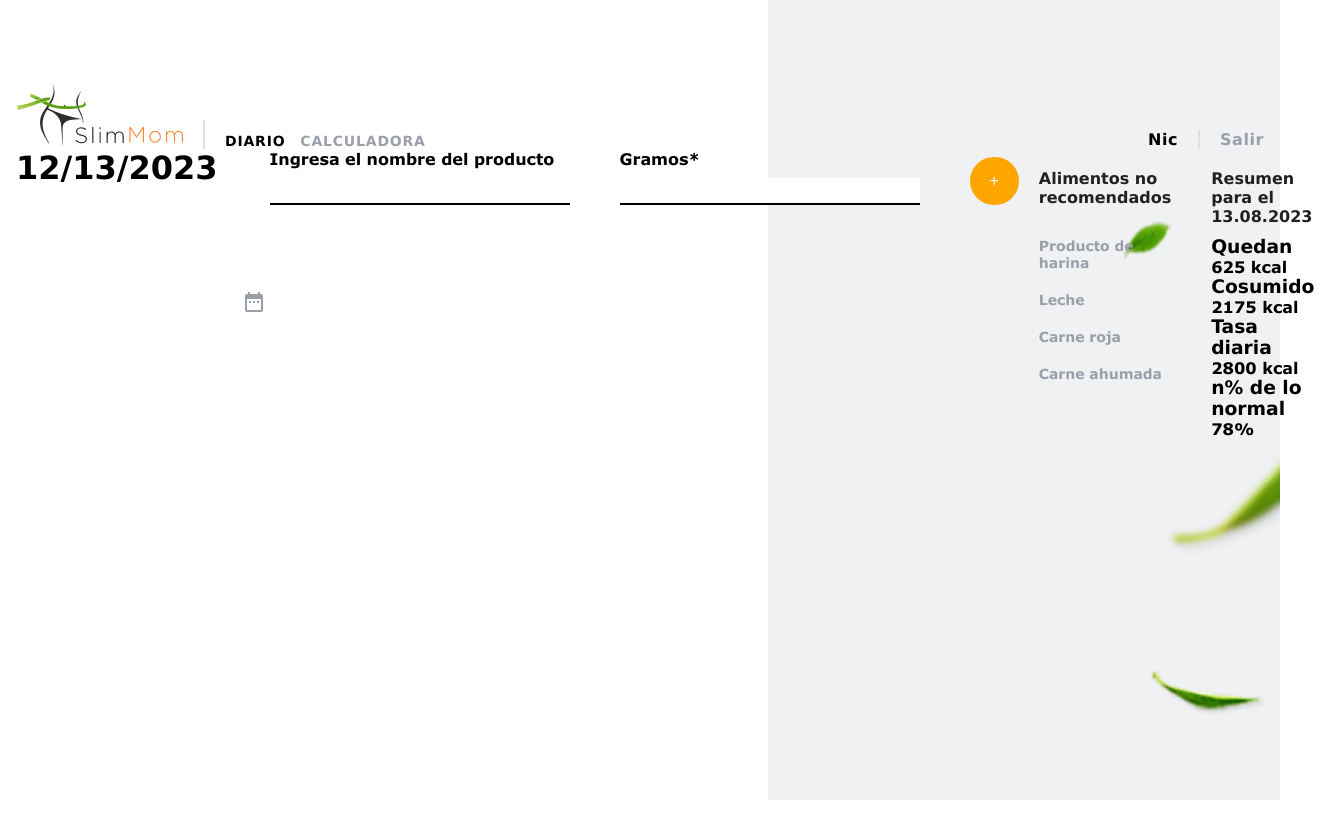
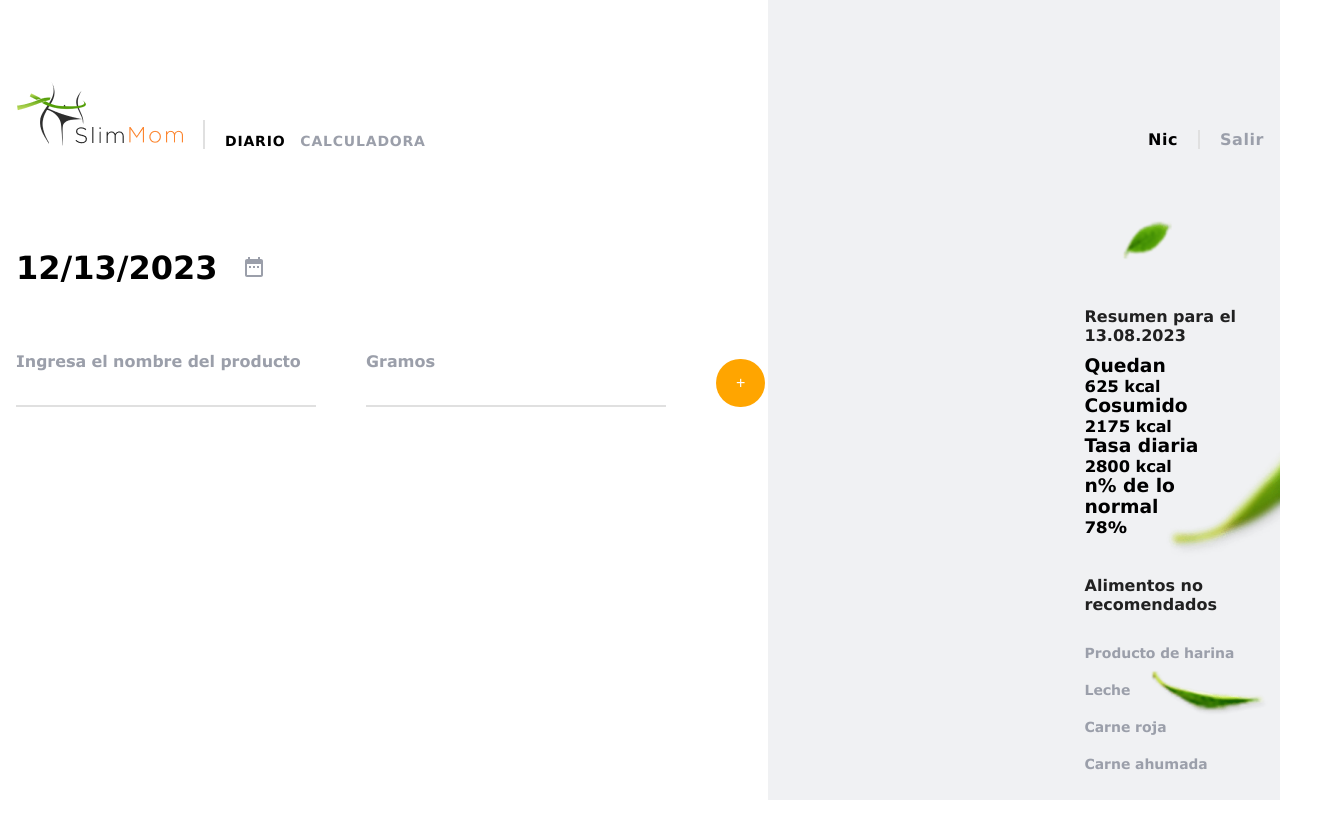
Before and after one commit to Pugli87/project-last_chance, a React (Create React App) app: page /diary in a window 1280 px wide. Shown: the top 838 px of the page, 1334 px wide, since content can reach past the window. Before the commit the page ends 800 px from the top, so only its background shows below. Built offline with nearby package versions, Linux system fonts and the light colour scheme.

Commit message:
LEGO
:a:

```diff
--- a/src/components/pages/Diary/DiaryStyled.scss
+++ b/src/components/pages/Diary/CalendarStyled.scss
@@ -10,9 +10,6 @@
   box-shadow: 0 2px 6px rgba(60,64,67,0.3), 0 1px 2px rgba(60,64,67,0.15) !important;
 
   all: initial;
-  * {
-    all: unset;
-  }
 }
 
 .react-datepicker__header{
@@ -20,7 +17,7 @@
   border: none !important;
   display: flex;
   flex-direction: column;
-  font-size: 1.1em;
+  font-size: 1.5em;
   font-weight: 700;
 }
 
--- a/src/components/pages/Diary/Diary.jsx
+++ b/src/components/pages/Diary/Diary.jsx
@@ -1,6 +1,7 @@
 import React, { useState } from 'react';
 import ListnotFood from 'components/ListnotFood/ListnotFood';
-import { Container, WrapperResult, WrapperDaily, Wrapper,   ContainerDiary, BtnDiary, FormContainer } from './DiaryStyled';
+import { Container, WrapperResult, WrapperDaily, Wrapper, ContainerDiary, BtnDiary, FormContainer, } from './DiaryStyled';
+import './CalendarStyled.scss';
 import DateComponnet from 'components/DateComponent/DateComponent';
 import DatePicker from 'react-datepicker';
 import 'react-datepicker/dist/react-datepicker.css';
@@ -35,9 +36,12 @@ const Diary = () => {
   };
 
   return (
+    <Container>
       <ContainerDiary>
         <h1>{date.toLocaleDateString()}</h1>
-      <BtnDiary onClick={() => setShowCalendar(!showCalendar)}>
+        <BtnDiary
+          onClick={() => setShowCalendar(!showCalendar)}
+        >
         {showCalendar && (
           <div onClick={handleCalendarClick}>
             <DatePicker
@@ -51,6 +55,8 @@ const Diary = () => {
         )}
           <YourSvg />
         </BtnDiary>
+      </ContainerDiary>
+      <Wrapper>
       <FormContainer>
           <form onSubmit={handleSubmit} className="form">
             <div className="input-group">
@@ -59,7 +65,7 @@ const Diary = () => {
                 <input type="text" value={name} onChange={e => setName(e.target.value)} required />
               </label>
               <label className='labelForm'>
-              Gramos*
+                Gramos
                 <input type="text" value={number} onChange={e => setNumber(e.target.value)} onKeyPress={event => {
                   if (!/[0-9]/.test(event.key)) {
                     event.preventDefault();
@@ -78,9 +84,15 @@ const Diary = () => {
             ))}
           </ul>
         </FormContainer>
+        <WrapperDaily>
+
+        </WrapperDaily>
+        <WrapperResult>
+          <DateComponnet />
           <ListnotFood />
-      <DateComponnet />
-    </ContainerDiary>
+        </WrapperResult>
+      </Wrapper>
+    </Container>
   );
 };
 
--- a/src/components/pages/Diary/DiaryStyled.js
+++ b/src/components/pages/Diary/DiaryStyled.js
@@ -16,7 +16,6 @@ export const WrapperDaily = styled.div`
   display: flex;
   flex-direction: column;
   width: 60%;
-  margin-left: 94px;
 `;
 
 export const ContainerDiary = styled.div`
@@ -37,9 +36,10 @@ export const BtnDiary = styled.button`
     background-color: #e7edf0;
   }
 `;
-
 export const FormContainer = styled.div`
   .form {
+    color: rgba(155, 159, 170, 1);
+    margin-top: 4em;
     display: flex;
     width: 100%;
 
@@ -53,15 +53,21 @@ export const FormContainer = styled.div`
         width: 300px;
 
         input {
+          border: 1px solid black;
+          outline: none;
           margin-top: 10px;
           border: none;
-          border-bottom: 2px solid #000;
+          border-bottom: 2px solid rgba(224, 224, 224, 1);
           padding: 5px;
           width: 100%;
+
+          &:focus {
+            border-bottom: 2px solid orange;
+          }
         }
       }
     }
-
+  }
     .btnSave {
       align-self: flex-end;
       padding: 15px 20px;
```
Lines whose indentation alone changed are shown as unchanged.
